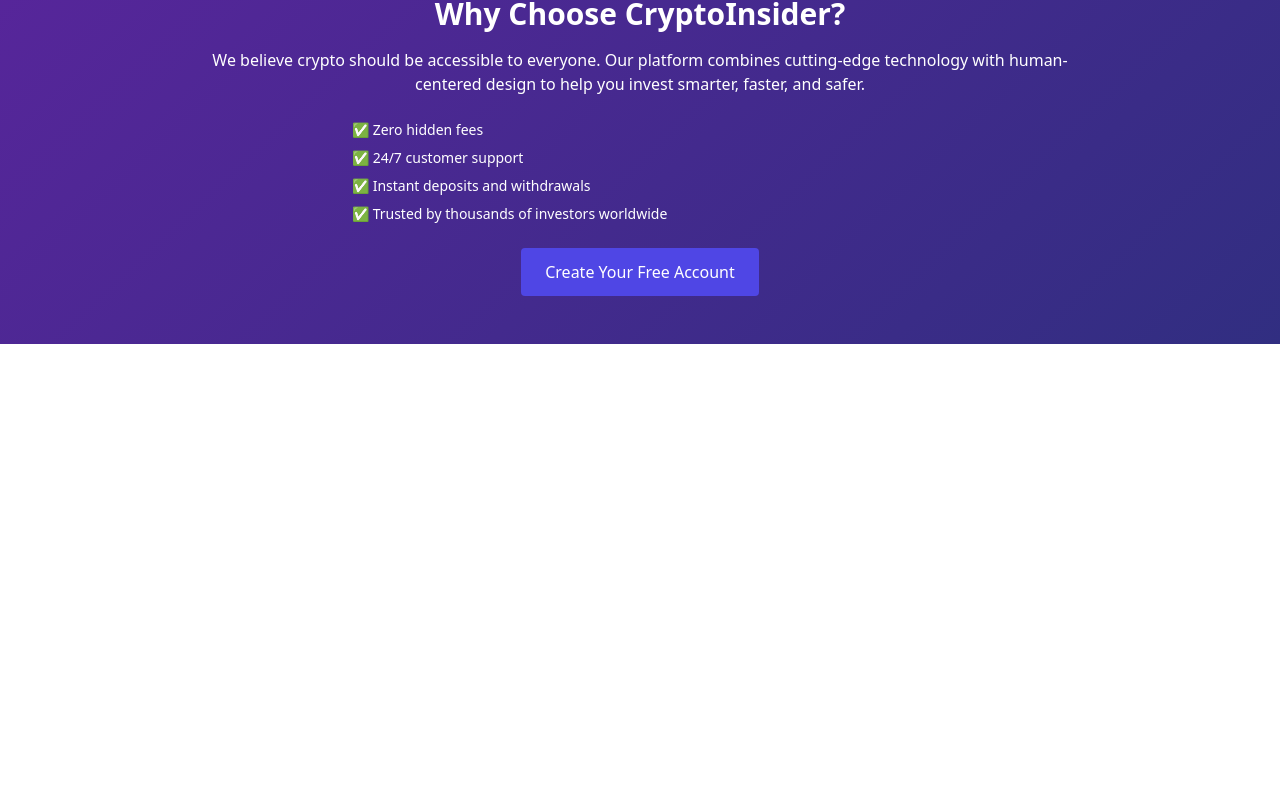
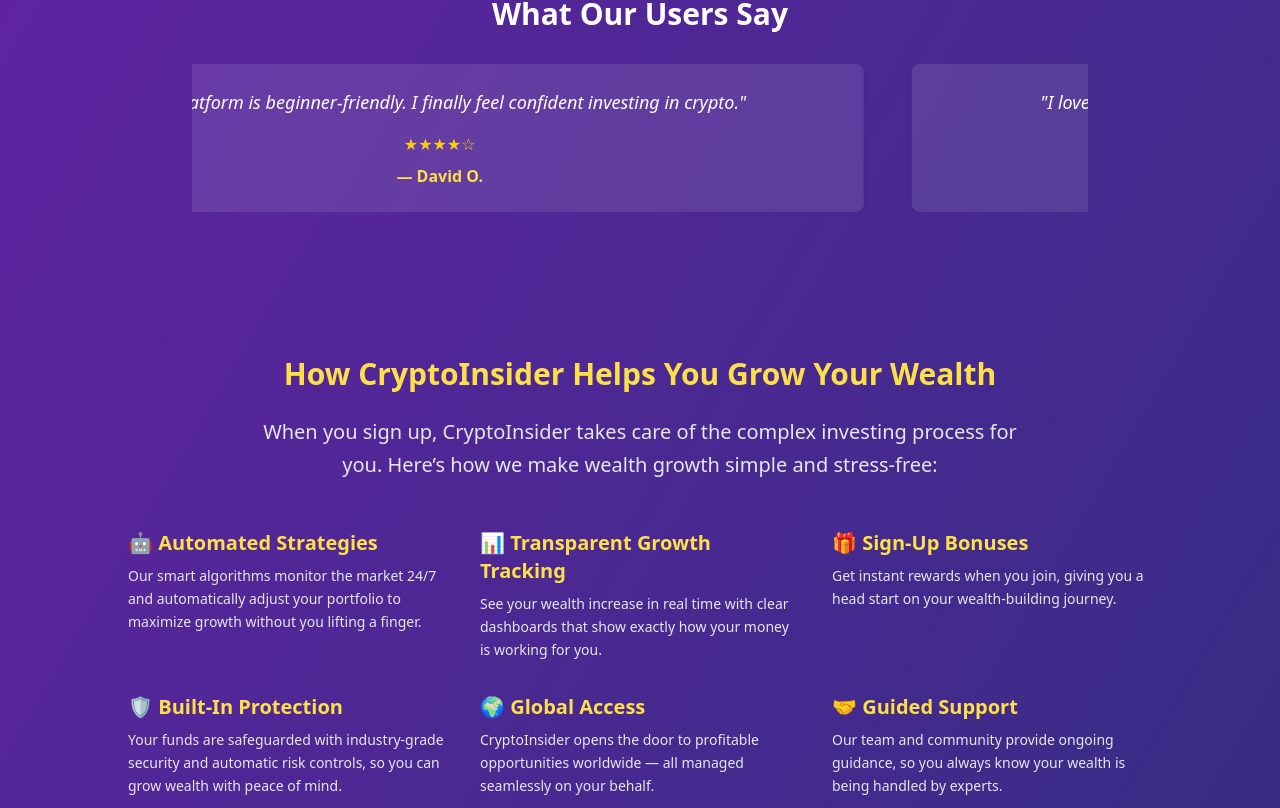
Before and after one commit to O-G-A1/CryptoInsider, a React (Create React App) app in the folder Frontend/: page / in a window 1280 px wide. Shown: the part 932-1740 px from the top of the page. Before the commit the page ends 1276 px from the top, so only its background shows below. Built offline with nearby package versions, Linux system fonts and the light colour scheme.

Commit message:
Updated footer, testimonials, and wealth growth section

```diff
--- a/Frontend/src/App.js
+++ b/Frontend/src/App.js
@@ -90,7 +90,173 @@
                     </div>
                   </div>
 
-                  {/* Why CryptoInsider Section */}
+{/* Testimonials Section */}
+<div className="mt-20 text-center max-w-4xl mx-auto">
+  <h2 className="text-3xl font-bold mb-8">What Our Users Say</h2>
+
+  {/* Carousel container */}
+  <div className="overflow-hidden relative">
+    <div className="flex animate-slide">
+      {/* Testimonial 1 */}
+      <div className="min-w-full px-6">
+        <div className="bg-white bg-opacity-10 p-6 rounded-lg shadow-md">
+          <p className="text-lg italic mb-4">
+            "CryptoInsider helped me grow my $1,000 investment into $5,000 in just a few months!"
+          </p>
+          <div className="text-yellow-400 mb-2">★★★★★</div>
+          <span className="font-semibold text-yellow-300">— Sarah K.</span>
+        </div>
+      </div>
+
+      {/* Testimonial 2 */}
+      <div className="min-w-full px-6">
+        <div className="bg-white bg-opacity-10 p-6 rounded-lg shadow-md">
+          <p className="text-lg italic mb-4">
+            "The platform is beginner-friendly. I finally feel confident investing in crypto."
+          </p>
+          <div className="text-yellow-400 mb-2">★★★★☆</div>
+          <span className="font-semibold text-yellow-300">— David O.</span>
+        </div>
+      </div>
+
+      {/* Testimonial 3 */}
+      <div className="min-w-full px-6">
+        <div className="bg-white bg-opacity-10 p-6 rounded-lg shadow-md">
+          <p className="text-lg italic mb-4">
+            "I love the weekly returns. CryptoInsider has changed my financial future."
+          </p>
+          <div className="text-yellow-400 mb-2">★★★★★</div>
+          <span className="font-semibold text-yellow-300">— Maria L.</span>
+        </div>
+      </div>
+
+      {/* Testimonial 4 */}
+      <div className="min-w-full px-6">
+        <div className="bg-white bg-opacity-10 p-6 rounded-lg shadow-md">
+          <p className="text-lg italic mb-4">
+            "Customer support is amazing — they helped me every step of the way."
+          </p>
+          <div className="text-yellow-400 mb-2">★★★★★</div>
+          <span className="font-semibold text-yellow-300">— James T.</span>
+        </div>
+      </div>
+
+      {/* Testimonial 5 */}
+      <div className="min-w-full px-6">
+        <div className="bg-white bg-opacity-10 p-6 rounded-lg shadow-md">
+          <p className="text-lg italic mb-4">
+            "I withdrew profits instantly. No hidden fees!"
+          </p>
+          <div className="text-yellow-400 mb-2">★★★★☆</div>
+          <span className="font-semibold text-yellow-300">— Anita R.</span>
+        </div>
+      </div>
+
+      {/* Testimonial 6 */}
+      <div className="min-w-full px-6">
+        <div className="bg-white bg-opacity-10 p-6 rounded-lg shadow-md">
+          <p className="text-lg italic mb-4">
+            "CryptoInsider gave me confidence to invest in crypto for the first time."
+          </p>
+          <div className="text-yellow-400 mb-2">★★★★★</div>
+          <span className="font-semibold text-yellow-300">— Kelvin M.</span>
+        </div>
+      </div>
+
+      {/* Testimonial 7 */}
+      <div className="min-w-full px-6">
+        <div className="bg-white bg-opacity-10 p-6 rounded-lg shadow-md">
+          <p className="text-lg italic mb-4">
+            "My portfolio grew faster than I expected. Highly recommend!"
+          </p>
+          <div className="text-yellow-400 mb-2">★★★★★</div>
+          <span className="font-semibold text-yellow-300">— Lola S.</span>
+        </div>
+      </div>
+
+      {/* Testimonial 8 */}
+      <div className="min-w-full px-6">
+        <div className="bg-white bg-opacity-10 p-6 rounded-lg shadow-md">
+          <p className="text-lg italic mb-4">
+            "Secure, transparent, and profitable — CryptoInsider is the real deal."
+          </p>
+          <div className="text-yellow-400 mb-2">★★★★☆</div>
+          <span className="font-semibold text-yellow-300">— Ahmed B.</span>
+        </div>
+      </div>
+    </div>
+  </div>
+</div>
+{/* Wealth Growth Section */}
+<div className="text-gray-200 py-16 px-6 mt-20">
+  <div className="max-w-5xl mx-auto text-center">
+    <h2 className="text-3xl font-bold mb-6 text-yellow-300">
+      How CryptoInsider Helps You Grow Your Wealth
+    </h2>
+    <p className="text-xl leading-relaxed text-gray-200 mb-12 max-w-3xl mx-auto">
+      When you sign up, CryptoInsider takes care of the complex investing process for you.
+      Here’s how we make wealth growth simple and stress‑free:
+    </p>
+
+    {/* Practical Points */}
+    <div className="grid md:grid-cols-3 gap-8 text-left">
+      <div>
+        <h3 className="text-xl font-bold mb-2 text-yellow-300">🤖 Automated Strategies</h3>
+        <p className="text-sm leading-relaxed">
+          Our smart algorithms monitor the market 24/7 and automatically adjust your portfolio
+          to maximize growth without you lifting a finger.
+        </p>
+      </div>
+
+      <div>
+        <h3 className="text-xl font-bold mb-2 text-yellow-300">📊 Transparent Growth Tracking</h3>
+        <p className="text-sm leading-relaxed">
+          See your wealth increase in real time with clear dashboards that show exactly how
+          your money is working for you.
+        </p>
+      </div>
+
+      <div>
+        <h3 className="text-xl font-bold mb-2 text-yellow-300">🎁 Sign‑Up Bonuses</h3>
+        <p className="text-sm leading-relaxed">
+          Get instant rewards when you join, giving you a head start on your wealth‑building journey.
+        </p>
+      </div>
+
+      <div>
+        <h3 className="text-xl font-bold mb-2 text-yellow-300">🛡️ Built‑In Protection</h3>
+        <p className="text-sm leading-relaxed">
+          Your funds are safeguarded with industry‑grade security and automatic risk controls,
+          so you can grow wealth with peace of mind.
+        </p>
+      </div>
+
+      <div>
+        <h3 className="text-xl font-bold mb-2 text-yellow-300">🌍 Global Access</h3>
+        <p className="text-sm leading-relaxed">
+          CryptoInsider opens the door to profitable opportunities worldwide — all managed
+          seamlessly on your behalf.
+        </p>
+      </div>
+
+      <div>
+        <h3 className="text-xl font-bold mb-2 text-yellow-300">🤝 Guided Support</h3>
+        <p className="text-sm leading-relaxed">
+          Our team and community provide ongoing guidance, so you always know your wealth
+          is being handled by experts.
+        </p>
+      </div>
+    </div>
+
+    {/* Call to Action */}
+    <button
+      onClick={() => setShowSignup(true)}
+      className="mt-12 bg-indigo-600 text-white px-8 py-4 rounded-lg font-semibold hover:bg-indigo-700 transition"
+    >
+      Start Growing Your Wealth Today
+    </button>
+  </div>
+</div>                  {/* Why CryptoInsider Section */}
                   <div className="mt-20 text-center max-w-4xl mx-auto">
                     <h2 className="text-3xl font-bold mb-4">Why Choose CryptoInsider?</h2>
                     <p className="text-md mb-6">
@@ -103,16 +269,11 @@
                       <li>✅ Instant deposits and withdrawals</li>
                       <li>✅ Trusted by thousands of investors worldwide</li>
                     </ul>
-                    <button
-                      onClick={() => setShowSignup(true)}
-                      className="mt-6 bg-indigo-600 text-white px-6 py-3 rounded hover:bg-indigo-700 transition"
-                    >
-                      Create Your Free Account
-                    </button>
                   </div>
                 </section>
               }
             />
+
 
             {/* Other Pages */}
             <Route path="/about" element={<About />} />
@@ -133,6 +294,9 @@
           />
         )}
         {showLogin && <LoginModal onClose={() => setShowLogin(false)} />}
+         <footer className="bg-gradient-to-br from-purple-900 to-indigo-900 text-center text-sm text-yellow-300 font-bold py-8">
+  <p>© 2025 CryptoInsider Technologies Ltd</p>
+</footer>
       </div>
     </Router>
   );
--- a/Frontend/src/index.css
+++ b/Frontend/src/index.css
@@ -1,3 +1,19 @@
 @tailwind base;
 @tailwind components;
 @tailwind utilities;
+
+@keyframes slide {
+  0% { transform: translateX(0%); }
+  12.5% { transform: translateX(-100%); }
+  25% { transform: translateX(-200%); }
+  37.5% { transform: translateX(-300%); }
+  50% { transform: translateX(-400%); }
+  62.5% { transform: translateX(-500%); }
+  75% { transform: translateX(-600%); }
+  87.5% { transform: translateX(-700%); }
+  100% { transform: translateX(0%); }
+}
+
+.animate-slide {
+  animation: slide 40s infinite;
+}
```
